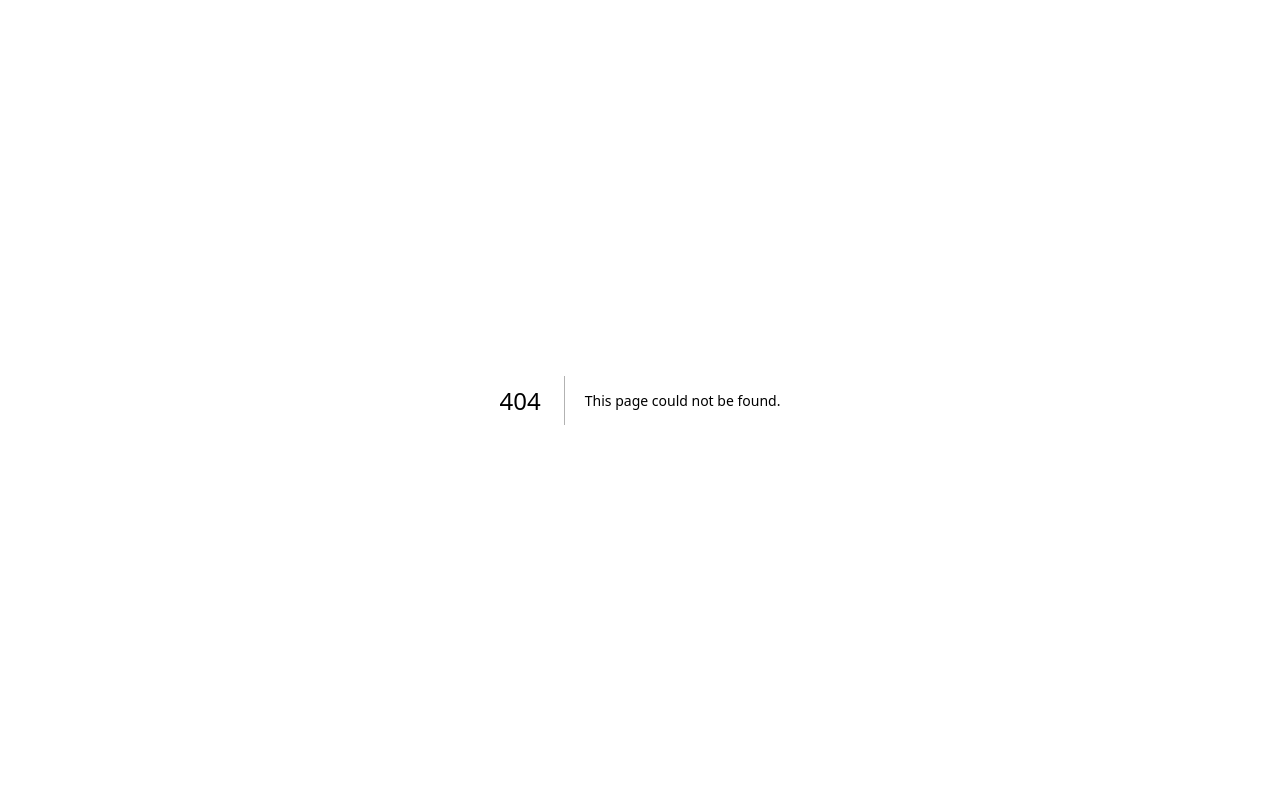
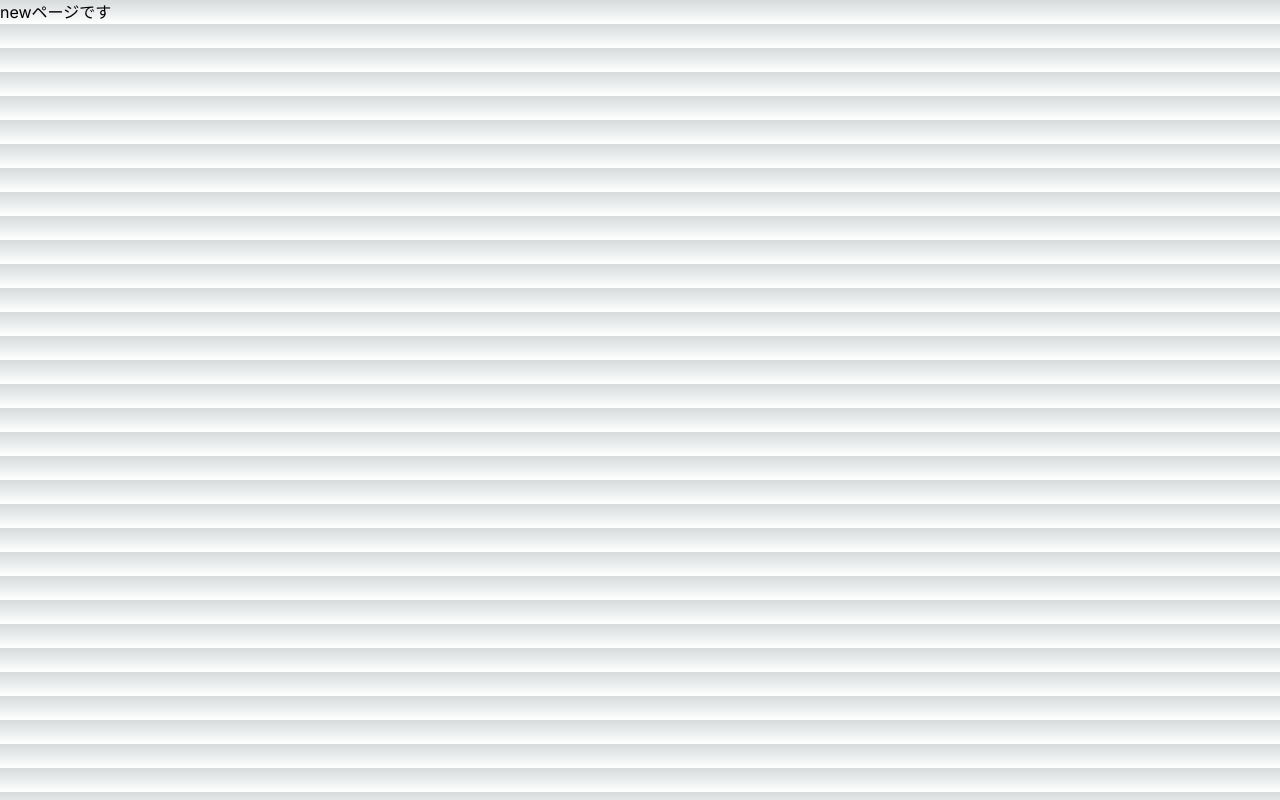
Before and after one commit to PRTIMES/hackathon2024-summer-team-f, a Next.js app in the folder frontend/: page /post/new in a window 1280 px wide. Before the commit this address had no page. Built offline with nearby package versions, Linux system fonts and the light colour scheme.

Commit message:
ディレクトリ作成

```diff
--- /dev/null
+++ b/frontend/src/app/post/index/page.tsx
@@ -0,0 +1,3 @@
+export default  function Index() {
+  return <>indexページです</>
+}
--- /dev/null
+++ b/frontend/src/app/post/new/page.tsx
@@ -0,0 +1,3 @@
+export default  function New() {
+  return <>newページです</>
+}
```
